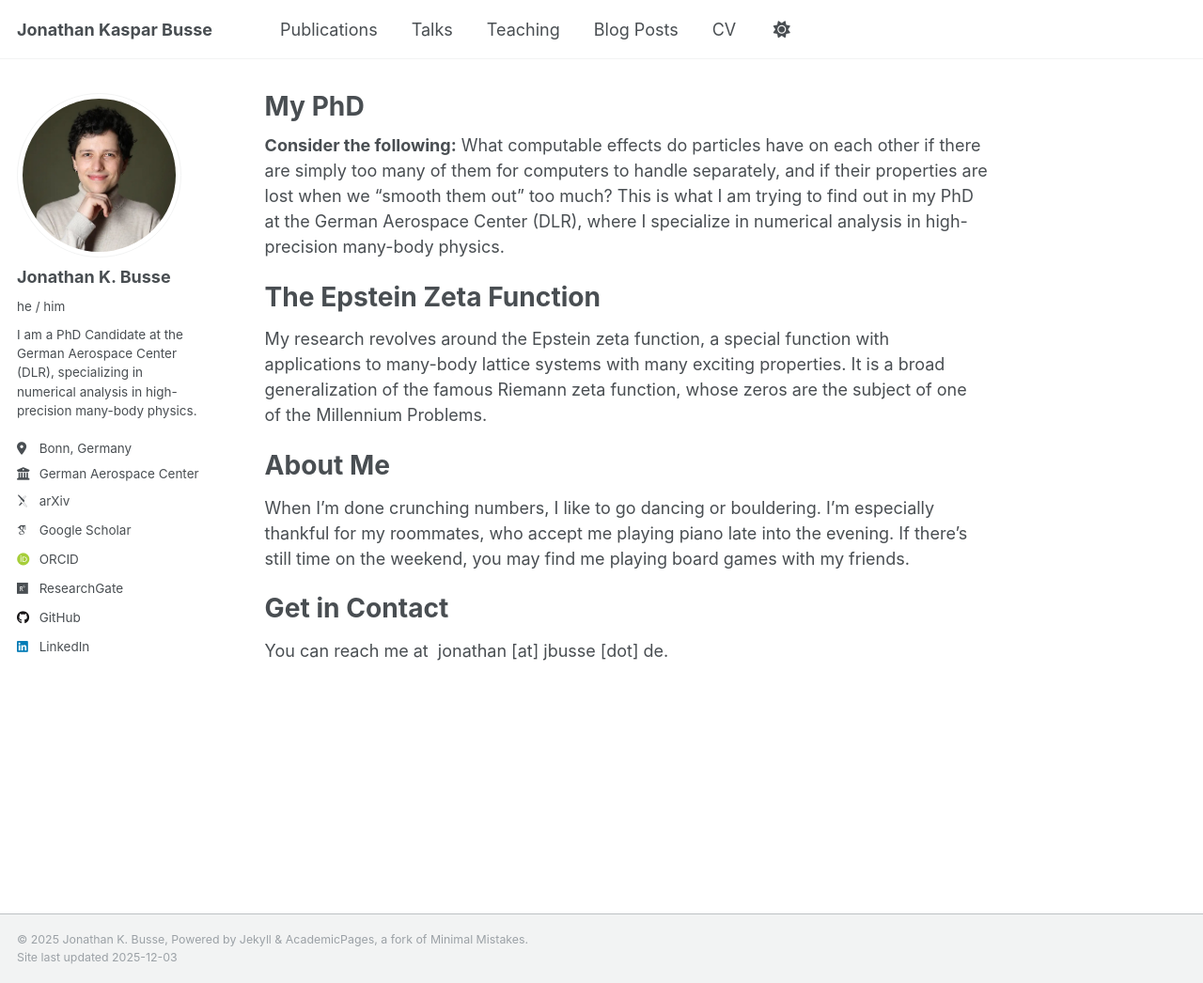
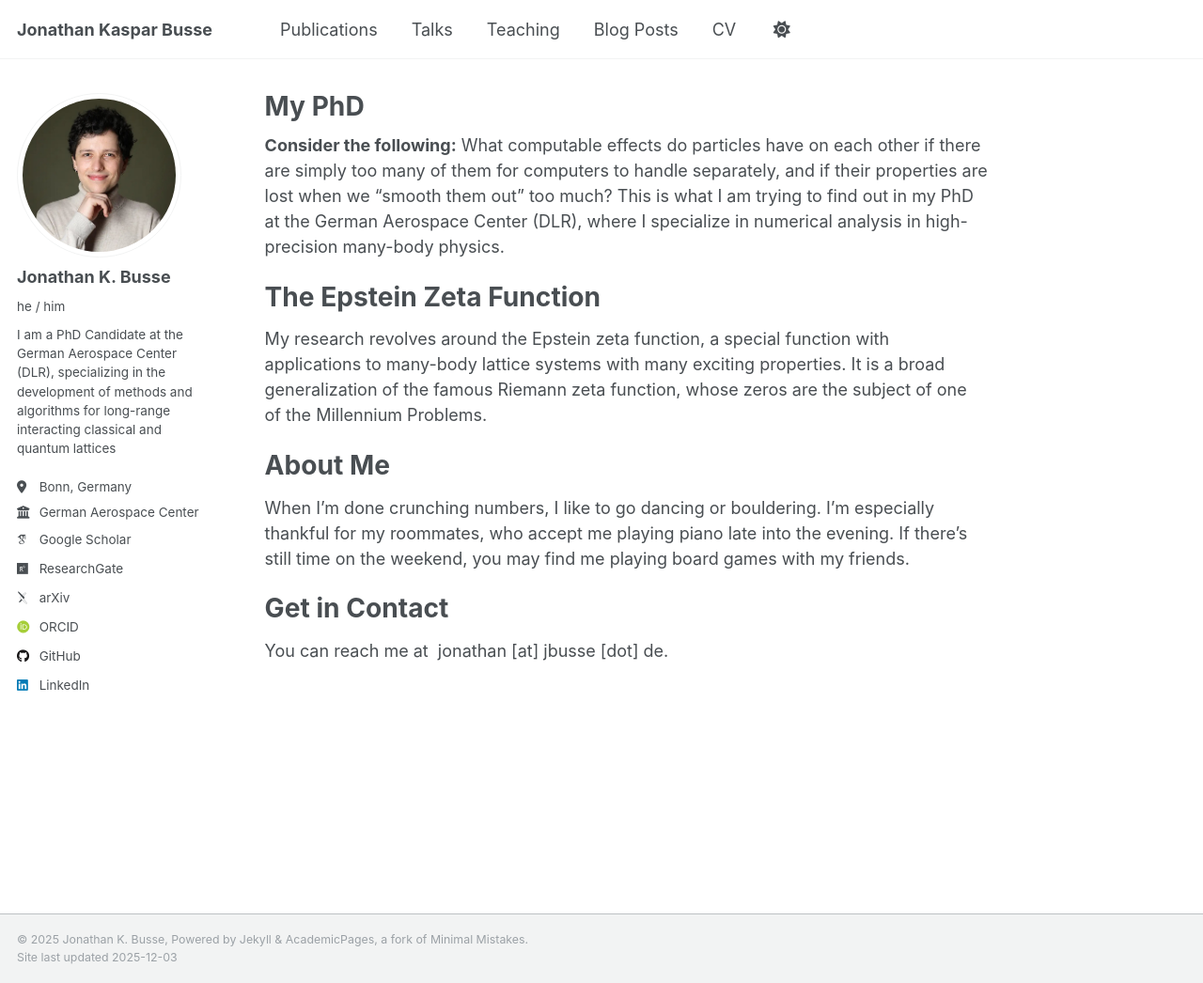
Before and after one commit to JoKaBus/jonathankbusse, a Jekyll site: the page built from _pages/about.md, in a window 1280 px wide and 1046 px high. Shown: the whole window at 94% size. Built offline with Jekyll 4.4.1, drawn with Linux system fonts in a browser that asks for light colours; some web fonts are replaced.

Commit message:
Content: update bio

```diff
--- a/_config.yml
+++ b/_config.yml
@@ -26,7 +26,7 @@ author:
   avatar           : "profile.jpeg"
   name             : "Jonathan K. Busse"
   pronouns         : "he / him"
-  bio              : "I am a PhD Candidate at the German Aerospace Center (DLR), specializing in numerical analysis in high-precision many-body physics."
+  bio              : "I am a PhD Candidate at the German Aerospace Center (DLR), specializing in the development of methods and algorithms for long-range interacting classical and quantum lattices"
   employer         : "German Aerospace Center (DLR)"
   location         : "Bonn, Germany"
   uri              : # URL
--- a/_includes/author-profile.html
+++ b/_includes/author-profile.html
@@ -38,14 +38,17 @@
       {% endif %}
 
       <!-- Font Awesome and Academicons icons / Academic websites -->
-      {% if author.arxiv %}
-        <li><a href="{{ author.arxiv }}"><i class="ai ai-arxiv ai-fw icon-pad-right"></i>arXiv</a></li>
-      {% endif %}
       {% if author.googlescholar %}
         <li><a href="{{ author.googlescholar }}"><i class="ai ai-google-scholar icon-pad-right"></i>Google Scholar</a></li>
       {% endif %}
+      {% if author.researchgate %}
+        <li><a href="{{ author.researchgate }}"><i class="fab fa-fw fa-researchgate icon-pad-right" aria-hidden="true"></i>ResearchGate</a></li>
+      {% endif %}
       {% if author.semantic %}
         <li><a href="{{ author.semantic }}"><i class="ai ai-semantic-scholar ai-fw icon-pad-right"></i>Semantic Scholar</a></li>
+      {% endif %}
+      {% if author.arxiv %}
+        <li><a href="{{ author.arxiv }}"><i class="ai ai-arxiv ai-fw icon-pad-right"></i>arXiv</a></li>
       {% endif %}
       {% if author.impactstory %}
         <li><a href="{{ author.impactstory }}"><i class="ai ai-impactstory ai-fw icon-pad-right"></i>Impactstory</a></li>
@@ -55,9 +58,6 @@
       {% endif %}
       {% if author.pubmed %}
         <li><a href="{{ author.pubmed }}"><i class="ai ai-pubmed ai-fw icon-pad-right"></i>PubMed</a></li>
-      {% endif %}
-      {% if author.researchgate %}
-        <li><a href="{{ author.researchgate }}"><i class="fab fa-fw fa-researchgate icon-pad-right" aria-hidden="true"></i>ResearchGate</a></li>
       {% endif %}
       {% if author.scopus %}
         <li><a href="{{ author.scopus }}"><i class="ai ai-scopus icon-pad-right"></i>Scopus</a></li>
```
